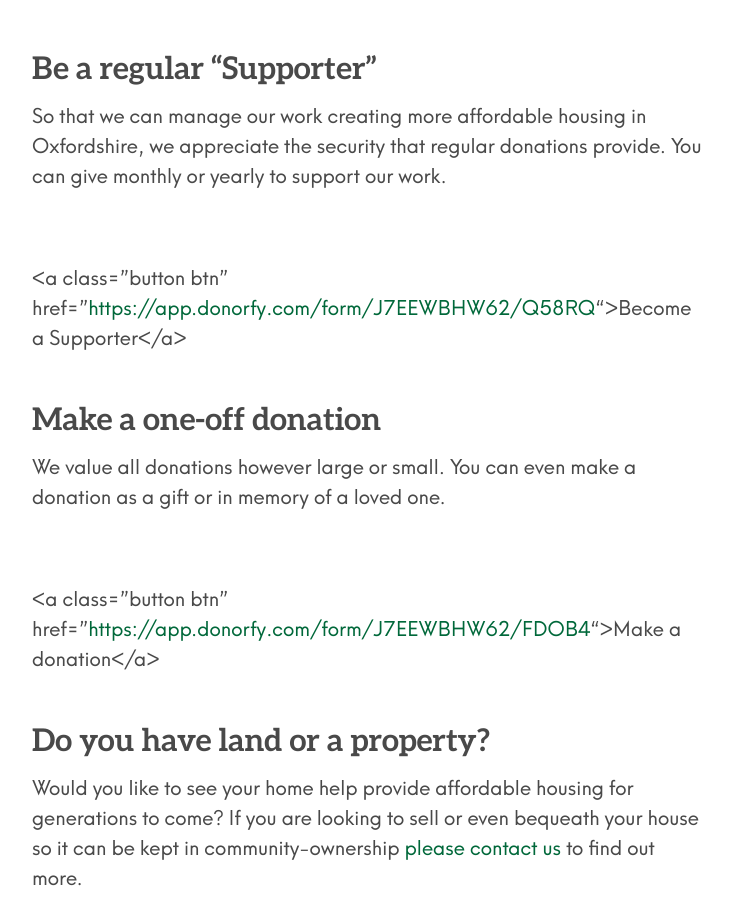
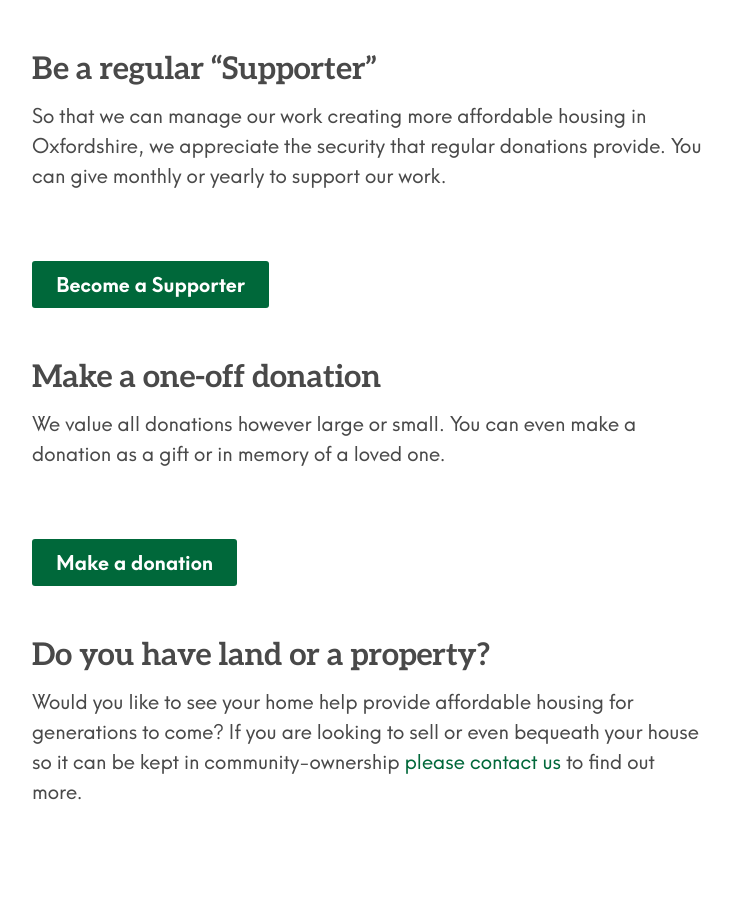
Before and after one commit to johnpuddephatt/oclt, a Jekyll site: the page built from _pages/support-us.md, in a window 1280 px wide and 900 px high, scrolled down 947 px. Shown: the whole window, without its empty margins (272-1004 px from the left). Built offline with Jekyll 4.4.1, drawn with Linux system fonts in a browser that asks for light colours; some of the changed lines change nothing that is shown.

Commit message:
Update from Forestry.io Oxfordshire CLT updated _pages/support-us.md

```diff
--- a/_pages/support-us.md
+++ b/_pages/support-us.md
@@ -14,13 +14,13 @@ We know that many people feel powerless in the face of the extreme housing need
 
 So that we can manage our work creating more affordable housing in Oxfordshire, we appreciate the security that regular donations provide. You can give monthly or yearly to support our work.
 
-<br> <br> <a class="button btn" href="[https://app.donorfy.com/form/J7EEWBHW62/Q58RQ](https://app.donorfy.com/form/J7EEWBHW62/Q58RQ "https://app.donorfy.com/form/J7EEWBHW62/Q58RQ")">Become a Supporter</a>
+<br> <br> <a class="button btn" href="https://app.donorfy.com/form/J7EEWBHW62/Q58RQ">Become a Supporter</a>
 
 ## Make a one-off donation
 
 We value all donations however large or small. You can even make a donation as a gift or in memory of a loved one.
 
-<br> <br> <a class="button btn" href="[https://app.donorfy.com/form/J7EEWBHW62/FDOB4](https://app.donorfy.com/form/J7EEWBHW62/FDOB4 "https://app.donorfy.com/form/J7EEWBHW62/FDOB4")">Make a donation</a>
+<br> <br> <a class="button btn" href="https://app.donorfy.com/form/J7EEWBHW62/FDOB4">Make a donation</a>
 
 ## Do you have land or a property?
 
```
